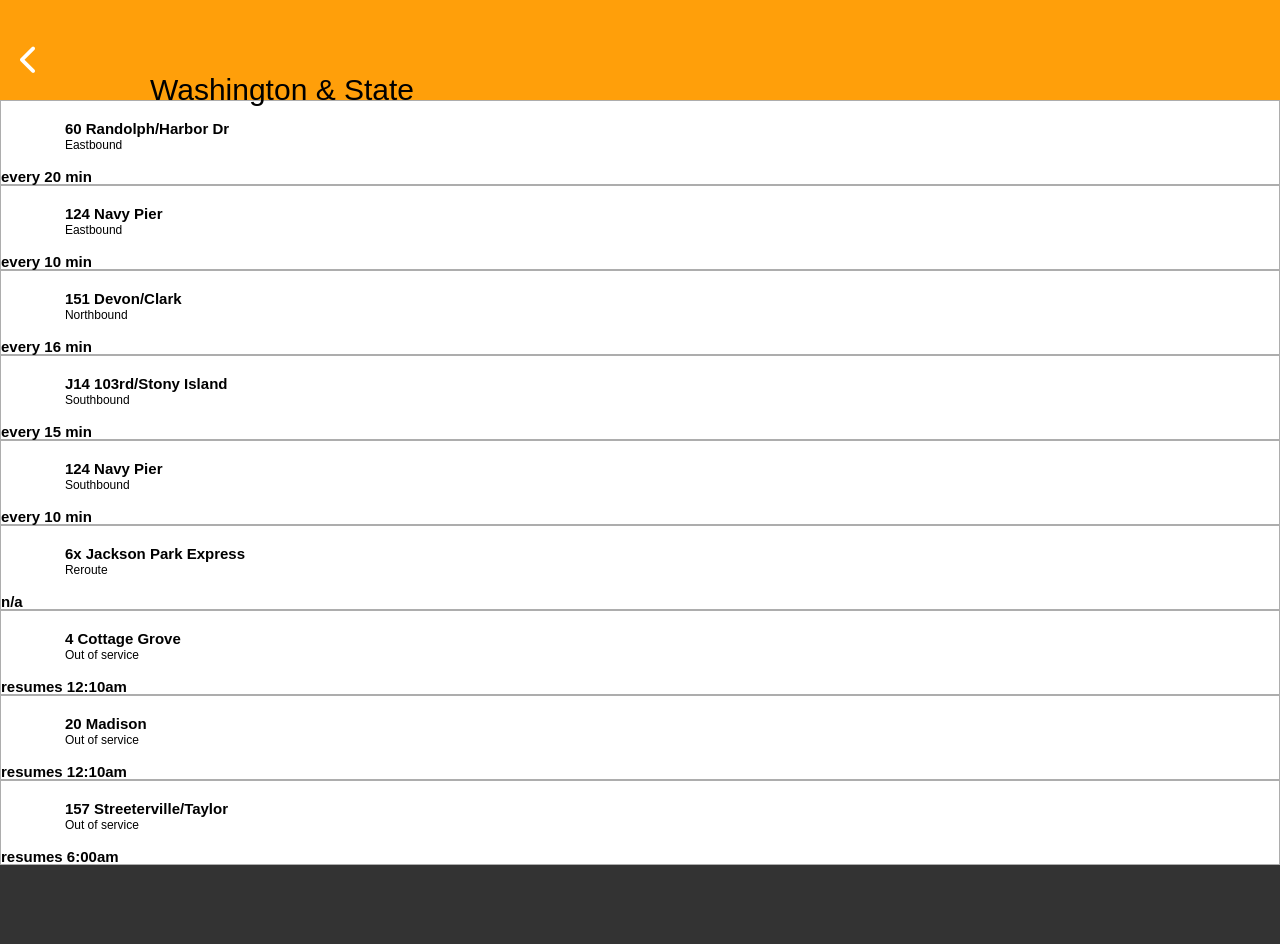
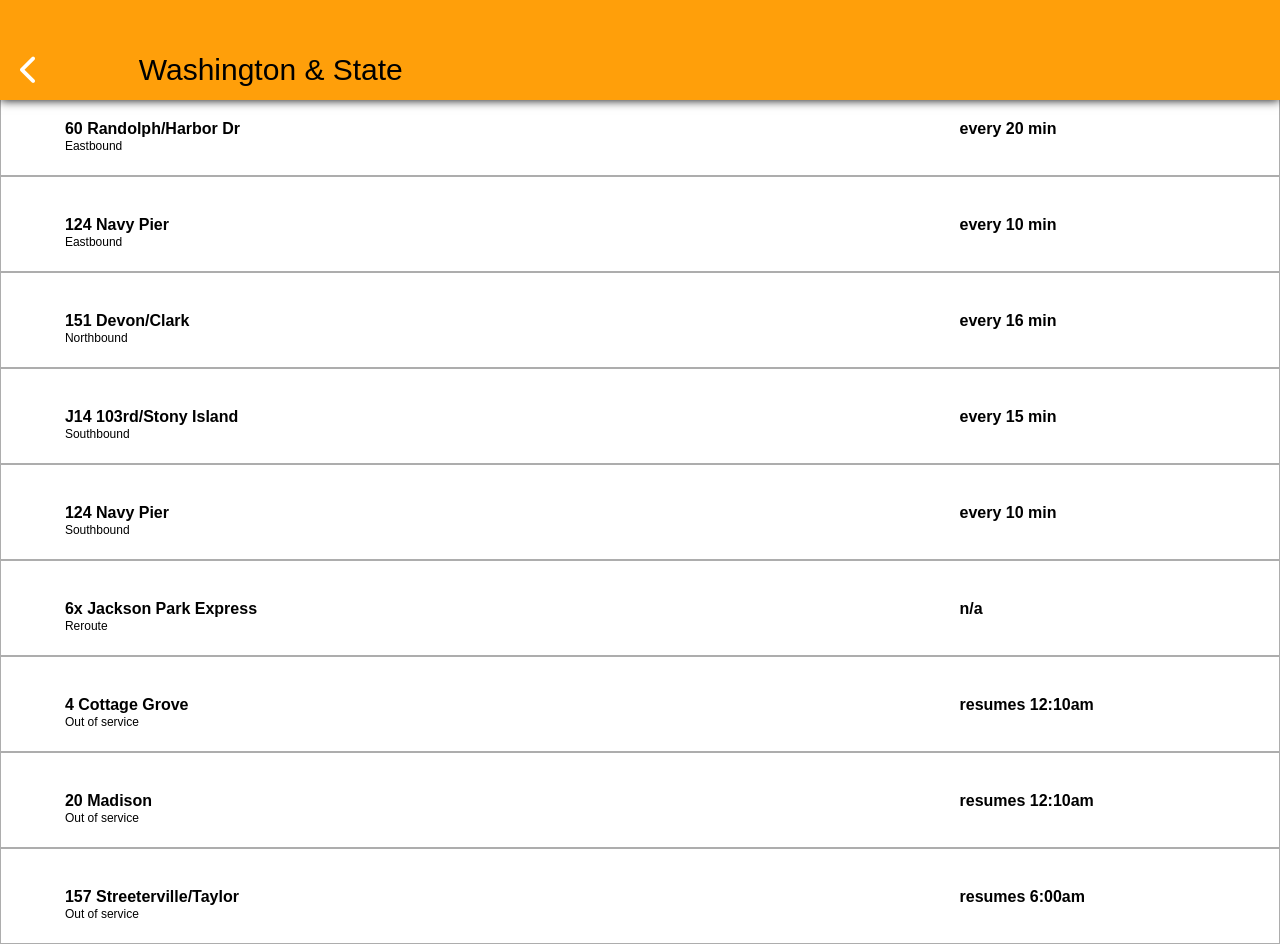
Before and after one commit to mpavko2/BusyBus, a plain HTML site: page busybus.html in a window 1280 px wide. Before the commit the page ends 865 px from the top, so only its background shows below. Drawn offline with Linux system fonts and the light colour scheme.

Commit message:
Update busybus css.

```diff
--- a/busybus.css
+++ b/busybus.css
@@ -14,7 +14,7 @@ body {
 .container {
   background-color: #FFFF;
   margin: 0px auto;
-  width: auto;
+
   box-sizing: border-box;
 
 }
@@ -22,22 +22,37 @@ body {
 nav {
 
   background-color: #FF9F0A;
-  padding: 15px 0px 30px 0px;
+  padding: 15px 0px 40px 0px;
   position: fixed;
   width: 100%;
   height: 100px;
+  display: inline-block;
+  z-index: 2;
+  box-shadow: 0px 0px 10px 0px;
 }
+
+
 
 .stopname {
   font-size: 3em;
-  padding-left: 150px;
+  padding-left: 100px;
+  padding-top: 40px;
+  float: center;
+  width: 80%;
   display: inline-block;
 
 }
-
+.menu-icon {
+  float: right;
+  font-size: 4em;
+  width: 12%;
+  padding: 35px 20px 20px 0px;
+  display: inline-block;
+  color: white;
+}
 
 .bus-schedule h1 {
-  font-size: 1.5em;
+  font-size: 1.6em;
   font-weight: 900;
 
 }
@@ -48,31 +63,44 @@ nav {
 }
 
 .bus-schedule {
-  padding: 100px 0px 0px 0px;
+  padding: 80px 0px 0px 0px;
 }
 
 .time {
+
+  padding-top: 40px;
+  float: right;
+  width: 25%;
+}
+
+.arrow-left {
+  padding: 40px 0px 0px 20px;
+  float: left;
+}
+.route-number {
+  font-size: 1.8em;
+  padding: 40px 0px 10px 5%;
   display: inline-block;
+  width: 10%;
+  float: left;
+}
+.content {
+  padding: 40px 0px 20px 5%;
+  display: inline-block;
+  width: 40%;
 
 }
 
-.arrow-left {
-  padding: 30px 0px 0px 20px;
-}
-
-.content {
-  padding: 20px 0 15px 5%;
-  display: inline-block;
+.location, .location-warning {
   width: 100%;
-}
-
-.location {
-  width: 100%;
-
+  position: relative;
   box-sizing: border-box;
     border: 1px solid #ADADAD;
 }
 
 .location:hover {
-  background-color:#7F7F7F;
+  background-color:#3FBFBF;
 }
+.location-warning:hover {
+  background-color:#FC0202;
+}
```
